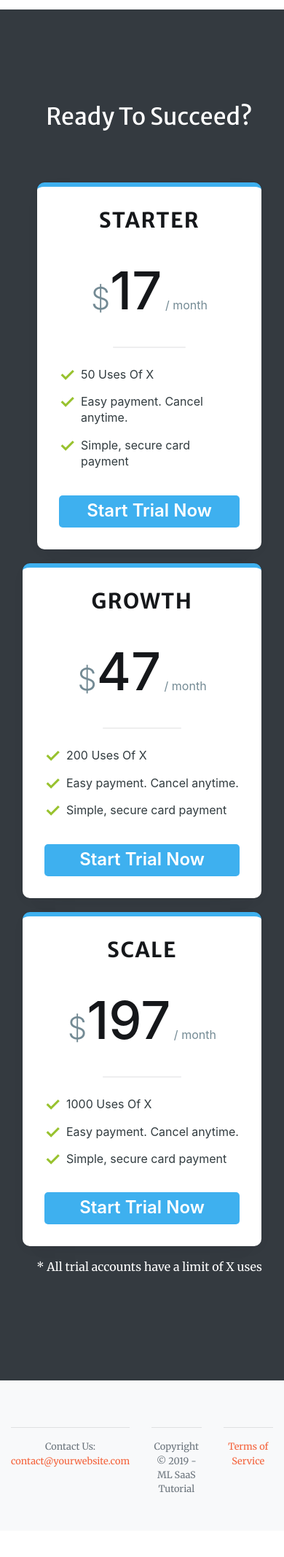
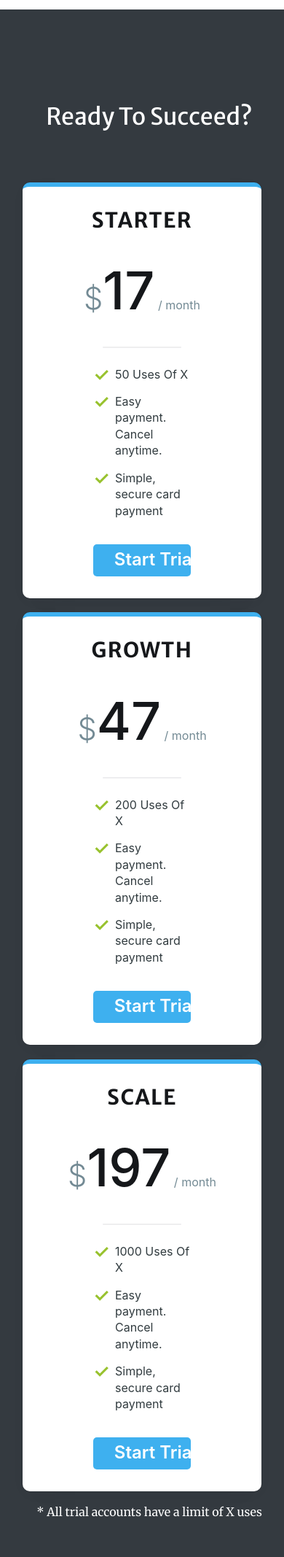
Before and after one commit to webghost241/Flask-Stripe-MySQL-Bootstrapped, a Flask app: page / in a window 390 px wide. Shown: the part 1806-3940 px from the top of the page at 73% size. Before the commit the page ends 3852 px from the top, so only its background shows below. Run offline with Flask 2, Linux system fonts and the light colour scheme; parts of the project's set-up code (start-up, migrations or seed data) failed here and were passed over; some libraries are stand-ins or nearby versions.

Commit message:
Fixed css problems on mobile

```diff
--- a/frontend/static/css/pricing.css
+++ b/frontend/static/css/pricing.css
@@ -159,6 +159,12 @@
     .checkout-plan {
         margin-top: 30px;
     }
+
+    .checkout-plan-content.frontpage {
+        width: 50%;
+        margin: 0 auto;
+    }
+
 }
 
 @media (max-width: 860px) {
@@ -172,4 +178,8 @@
     .checkout-plan + .checkout-plan {
         margin: 5vw 0 0 0;
     }
+
+    .checkout-plan {
+        margin-left: 0px;
+    }
 }
--- a/frontend/templates/index.html
+++ b/frontend/templates/index.html
@@ -108,7 +108,7 @@ id="page-top"
                     <h3>Starter</h3>
                     <span>$</span><strong>17</strong> / month
                 </header>
-                <div class="checkout-plan-content">
+                <div class="checkout-plan-content frontpage">
                     <ul>
                         <li>50 Uses Of X</li>
                         <li>Easy payment. Cancel anytime.</li>
@@ -122,7 +122,7 @@ id="page-top"
                     <h3>Growth</h3>
                     <span>$</span><strong>47</strong> / month
                 </header>
-                <div class="checkout-plan-content">
+                <div class="checkout-plan-content frontpage">
                     <ul>
                         <li>200 Uses Of X</li>
                         <li>Easy payment. Cancel anytime.</li>
@@ -136,7 +136,7 @@ id="page-top"
                     <h3>Scale</h3>
                     <span>$</span><strong>197</strong> / month
                 </header>
-                <div class="checkout-plan-content">
+                <div class="checkout-plan-content frontpage">
                     <ul>
                         <li>1000 Uses Of X</li>
                         <li>Easy payment. Cancel anytime.</li>
```
